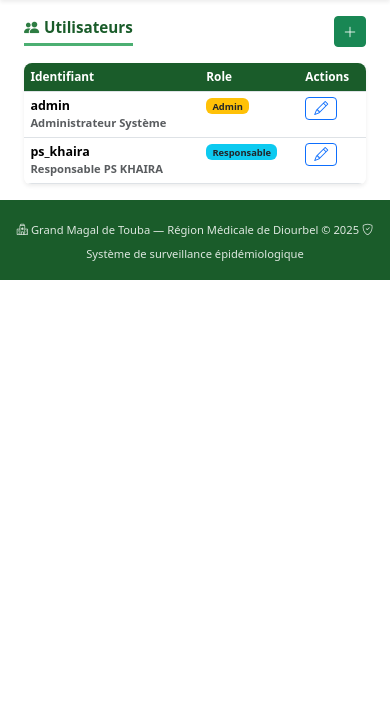
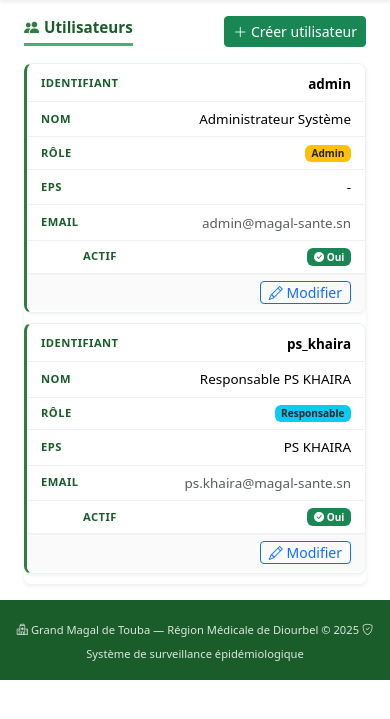
Before and after one commit to IbouKa/magal_medical, a Flask app: page /admin/utilisateurs in a window 390 px wide. Shown: the part 58-777 px from the top of the page. Run offline with Flask 3, Linux system fonts and the light colour scheme; a user stored in the database is signed in.

Commit message:
add 3 responsive tables

```diff
--- a/static/css/style.css
+++ b/static/css/style.css
@@ -500,6 +500,119 @@ footer small { font-size: .8rem; opacity: .85; }
 
 
 /* ============================================================
+   RESPONSIVE TABLES — Stacked card layout (< 576px)
+   Each row becomes a card; each cell shows its label inline.
+   Usage: add class "table-stack" + data-label="..." on each <td>
+   ============================================================ */
+@media (max-width: 575.98px) {
+
+  /* Remove the outer overflow container for stacked tables */
+  .table-stack-wrap {
+    overflow: visible !important;
+    border-radius: 0 !important;
+  }
+
+  .table-stack thead {
+    display: none !important;
+  }
+
+  .table-stack tfoot {
+    display: none !important;
+  }
+
+  /* Override Bootstrap d-none hiding inside stack — show all cells */
+  .table-stack tbody td,
+  .table-stack tbody th {
+    display: flex !important;
+    justify-content: space-between;
+    align-items: center;
+    border: none !important;
+    border-bottom: 1px solid #f0f0f0 !important;
+    padding: .45rem .875rem !important;
+    font-size: .84rem;
+    background: transparent !important;
+    /* Override d-none columns */
+    visibility: visible !important;
+    min-width: 0 !important;
+    width: 100% !important;
+  }
+
+  /* Label before each cell value */
+  .table-stack tbody td[data-label]::before {
+    content: attr(data-label);
+    font-weight: 600;
+    font-size: .7rem;
+    color: var(--green-dark);
+    text-transform: uppercase;
+    letter-spacing: .04em;
+    margin-right: .5rem;
+    flex-shrink: 0;
+    width: 38%;
+    min-width: 80px;
+  }
+
+  /* Cells with no label (empty data-label) hide the ::before */
+  .table-stack tbody td[data-label=""]::before {
+    display: none;
+    width: 0;
+    margin: 0;
+  }
+
+  /* Section/category header rows */
+  .table-stack tbody tr.saisie-section-header {
+    background: var(--green-pale) !important;
+    border-left-color: var(--green-mid) !important;
+  }
+  .table-stack tbody tr.saisie-section-header td {
+    font-weight: 700 !important;
+    font-size: .78rem !important;
+    border-bottom: none !important;
+    justify-content: flex-start !important;
+  }
+  .table-stack tbody tr.saisie-section-header td::before {
+    display: none !important;
+  }
+
+  /* Each row becomes a card */
+  .table-stack tbody tr {
+    display: block !important;
+    background: #fff !important;
+    border: 1px solid #e8f5ec !important;
+    border-left: 3px solid var(--green-mid) !important;
+    border-radius: 8px !important;
+    margin: 0 0 .625rem !important;
+    padding: .125rem 0 !important;
+    box-shadow: 0 1px 4px rgba(0,0,0,.06) !important;
+    overflow: hidden !important;
+  }
+
+  /* MPE rows get a warning left border */
+  .table-stack tbody tr.row-mpe {
+    border-left-color: #e65100 !important;
+    background: #fff8f0 !important;
+  }
+
+  /* Table-secondary (inactive) rows */
+  .table-stack tbody tr.table-secondary {
+    opacity: .65;
+    border-left-color: #9e9e9e !important;
+  }
+
+  /* Last cell in row has no bottom border */
+  .table-stack tbody td:last-child {
+    border-bottom: none !important;
+  }
+
+  /* Action cells (no label) — right-align */
+  .table-stack tbody td[data-label=""] {
+    justify-content: flex-end;
+    padding: .4rem .875rem !important;
+    border-top: 1px solid #f5f5f5 !important;
+    background: #fafafa !important;
+  }
+}
+
+/* ============================================================
    Print styles
    ============================================================ */
 @media print {
--- a/templates/admin/utilisateurs.html
+++ b/templates/admin/utilisateurs.html
@@ -5,46 +5,46 @@
   <div class="d-flex justify-content-between align-items-center mb-3 flex-wrap gap-2">
     <h2 class="page-title mb-0"><i class="bi bi-people-fill text-green"></i> Utilisateurs</h2>
     <a href="{{ url_for('admin.nouveau_utilisateur') }}" class="btn btn-success btn-sm">
-      <i class="bi bi-plus-lg"></i> <span class="d-none d-sm-inline">Creer utilisateur</span>
+      <i class="bi bi-plus-lg"></i> Créer utilisateur
     </a>
   </div>
   <div class="card border-0 shadow-sm">
-    <div class="card-body p-0">
+    <div class="card-body p-0 table-stack-wrap">
       <div class="table-responsive">
-        <table class="table table-magal mb-0">
+        <table class="table table-magal table-stack mb-0">
           <thead>
             <tr>
               <th>Identifiant</th>
-              <th class="d-none d-sm-table-cell">Nom complet</th>
-              <th>Role</th>
-              <th class="d-none d-md-table-cell">EPS associe</th>
-              <th class="d-none d-lg-table-cell">Email</th>
-              <th class="text-center d-none d-sm-table-cell">Actif</th>
-              <th>Actions</th>
+              <th>Nom complet</th>
+              <th>Rôle</th>
+              <th>EPS associé</th>
+              <th>Email</th>
+              <th class="text-center">Actif</th>
+              <th class="text-center">Actions</th>
             </tr>
           </thead>
           <tbody>
             {% for u in users %}
             <tr class="{% if not u.actif %}table-secondary{% endif %}">
-              <td class="fw-semibold">
-                {{ u.username }}
-                <div class="d-sm-none text-muted" style="font-size:.7rem;">{{ u.nom_complet or '' }}</div>
-              </td>
-              <td class="d-none d-sm-table-cell">{{ u.nom_complet or '-' }}</td>
-              <td>
+              <td class="fw-semibold" data-label="Identifiant">{{ u.username }}</td>
+              <td data-label="Nom">{{ u.nom_complet or '-' }}</td>
+              <td data-label="Rôle">
                 <span class="badge {% if u.role == 'admin' %}bg-warning text-dark{% else %}bg-info text-dark{% endif %}">
                   {{ 'Admin' if u.role == 'admin' else 'Responsable' }}
                 </span>
               </td>
-              <td class="small d-none d-md-table-cell">{{ u.eps.nom if u.eps else '-' }}</td>
-              <td class="small text-muted d-none d-lg-table-cell">{{ u.email or '-' }}</td>
-              <td class="text-center d-none d-sm-table-cell">
-                {% if u.actif %}<i class="bi bi-check-circle-fill text-success"></i>
-                {% else %}<i class="bi bi-x-circle-fill text-danger"></i>{% endif %}
+              <td class="small" data-label="EPS">{{ u.eps.nom if u.eps else '-' }}</td>
+              <td class="small text-muted" data-label="Email">{{ u.email or '-' }}</td>
+              <td class="text-center" data-label="Actif">
+                {% if u.actif %}
+                <span class="badge bg-success"><i class="bi bi-check-circle-fill"></i> Oui</span>
+                {% else %}
+                <span class="badge bg-danger"><i class="bi bi-x-circle-fill"></i> Non</span>
+                {% endif %}
               </td>
-              <td>
+              <td class="text-center" data-label="">
                 <a href="{{ url_for('admin.modifier_utilisateur', user_id=u.id) }}" class="btn btn-sm btn-outline-primary py-0">
-                  <i class="bi bi-pencil"></i>
+                  <i class="bi bi-pencil"></i> Modifier
                 </a>
               </td>
             </tr>
```
Also changed, not shown: templates/admin/completude.html (+13 -21 lines), templates/admin/dashboard.html (+22 -19 lines), templates/admin/eps.html (+22 -24 lines), templates/admin/rapports.html (+15 -15 lines), templates/public/stats.html (+11 -13 lines), templates/user/mes_fiches.html (+31 -29 lines), templates/user/voir_fiche.html (+27 -24 lines).
